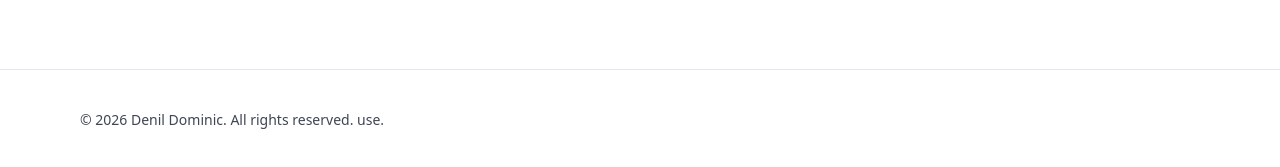
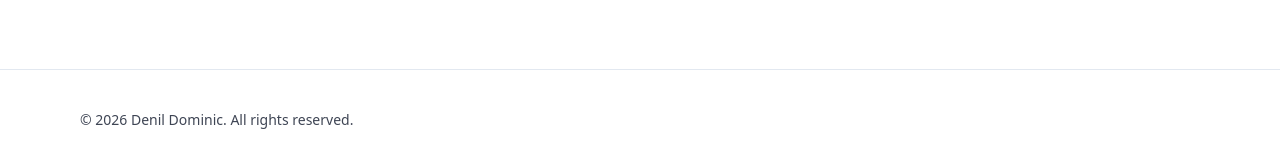
Before and after one commit to denildominic/jobledger, a Next.js app: page / in a window 1280 px wide. Shown: the part 630-797 px from the top of the page. Built offline with nearby package versions, Linux system fonts and the light colour scheme.

Commit message:
minor change

```diff
--- a/components/footer.tsx
+++ b/components/footer.tsx
@@ -2,7 +2,7 @@ export function Footer() {
   return (
     <footer className="border-t border-slate-200 dark:border-slate-800">
       <div className="container py-10 text-sm opacity-80">
-        © {new Date().getFullYear()} Denil Dominic. All rights reserved. use.
+        © {new Date().getFullYear()} Denil Dominic. All rights reserved.
       </div>
     </footer>
   );
```
